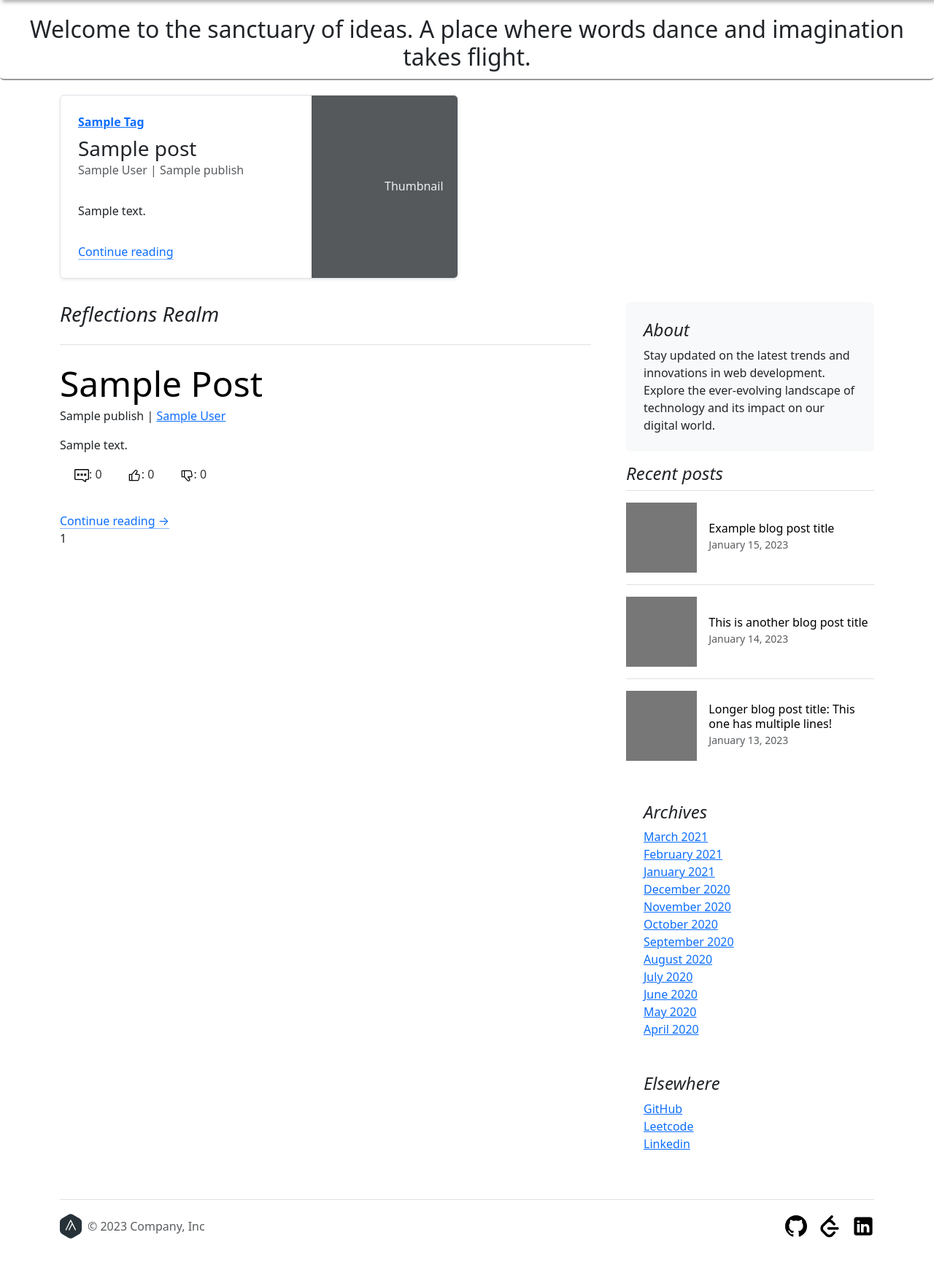
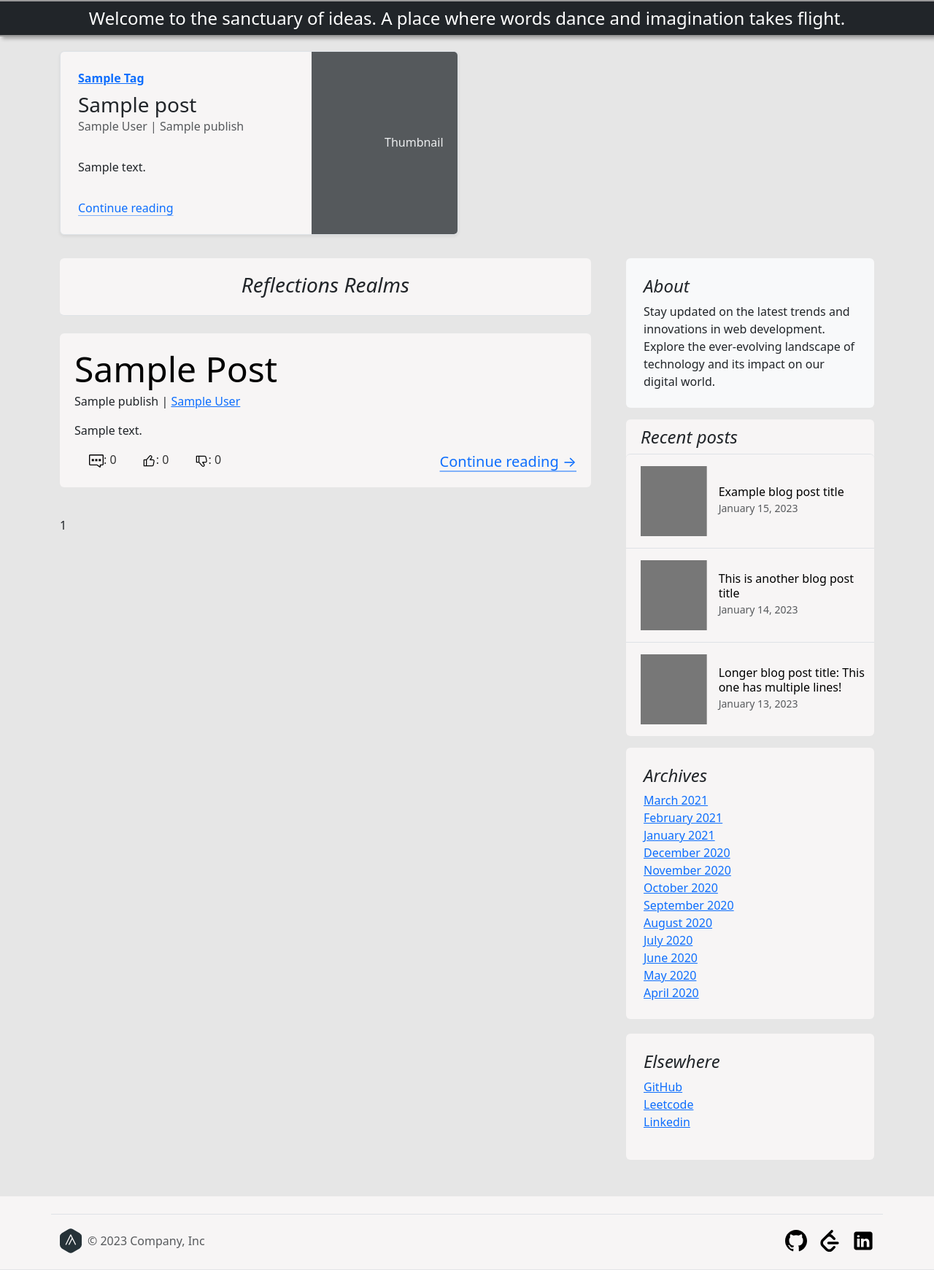
Before and after one commit to MorkvargIX/ByteBard, a Django app: template mysite/blog/templates/blog/post/list.html in a window 1280 px wide. Shown: the part 72-1813 px from the top of the page at 73% size. Run offline with Django 5.2, Linux system fonts and the light colour scheme; the template is opened without the code that fills it: most values are stand-ins (such as "Sample title", 1, 10 or a date in 2020); parts of the project's set-up code (start-up, migrations or seed data) failed here and were passed over.

Commit message:
Improved the main page

```diff
--- a/mysite/blog/static/css/blog.css
+++ b/mysite/blog/static/css/blog.css
@@ -2,6 +2,16 @@
     margin: 0;
     padding: 0;
 }
+
+.main-blocks-wrapper{
+    min-height: 100%;
+    display: flex;
+    flex-direction: column;
+}
+main{
+    flex: 1 1 auto;
+}
+
 
 /* header */
 .header-container{
@@ -21,20 +31,32 @@
     display: flex;
     justify-content: center;
     align-items: center;
-    height: 100px;
+    height: 50px;
     text-align: center;
-    margin: 10px 0 20px 0;
+    margin: 0 0 20px 0;
     border-bottom: 2px solid #999;
-    border-radius: 5px;
-
+    border-top: 2px solid #999;
+    background-color: rgb(247, 245, 245);
+    box-shadow: 3px 3px 5px 0px rgba(0, 0, 0, 0.3);
     @media screen and (max-width: 600px) {
         max-width: 100%;
         height: 200px;
     }
 }
 
+.border{
+    background-color: rgb(247, 245, 245);
+}
+
+.posts-main-header{
+    background-color: rgb(247, 245, 245);
+    text-align: center;
+    padding-top: 20px;
+}
+
+
 .blog-description{
-    font-size: 32px;
+    font-size: 24px;
     padding: 0;
     margin: 0;
 }
@@ -42,6 +64,12 @@
 .blog-post{
     margin-bottom: 40px;
     border-box: 1px;
+    background-color: rgb(247, 245, 245);
+    padding: 20px;
+}
+
+.blog-post-element{
+    padding: 10px;
 }
 
 .post-statistic {
@@ -66,6 +94,44 @@
     background-repeat: no-repeat;
 }
 
+.post-statistic-wrapper{
+    display: flex;
+    justify-content: space-between;
+    max-width: 700px;
+}
 
+.post-statistic-link{
+    font-size: 20px;
+}
+
+.info-panel{
+    padding-top: 10px;
+    background-color: rgb(247, 245, 245);
+}
+
+.info-panel-name{
+    padding-left: 20px;
+}
+
+.info-panel-element{
+    padding-left: 20px;
+}
+
+.archive-block{
+    background-color: rgb(247, 245, 245);
+    margin-bottom: 20px;
+}
+
+.else-block{
+    background-color: rgb(247, 245, 245);
+}
 
 /* footer */
+.footer-container{
+    background-color: rgb(247, 245, 245);
+    display: grid;
+    place-items: center;
+    margin-top: 50px;
+    padding-top: 0;
+    max-height: 100px;
+}
--- a/mysite/blog/templates/blog/base.html
+++ b/mysite/blog/templates/blog/base.html
@@ -3,17 +3,29 @@
 {% load static %}
 <html>
 <head>
+    <meta name="viewport" content="width=device-width, initial-scale=1.0">
     <title>{% block title %}{% endblock %}</title>
     <link href="{% static 'css/blog.css' %}" rel="stylesheet">
+    <link rel="icon" href="{% static 'logo/logo.svg' %}" type="image/svg">
     <link href="https://cdn.jsdelivr.net/npm/bootstrap@5.3.2/dist/css/bootstrap.min.css" rel="stylesheet" integrity="sha384-T3c6CoIi6uLrA9TneNEoa7RxnatzjcDSCmG1MXxSR1GAsXEV/Dwwykc2MPK8M2HN" crossorigin="anonymous">
+
 </head>
 
-<body>
+<body bgcolor="#c0c0c0">
+<div class="main-blocks-wrapper">
     {% include "blog/header.html" %}
 
     {% block content %}{% endblock %}
 
     {% include "blog/footer.html" %}
+</div>
+    <style>
+    body {
+        background-color: rgb(230, 230, 230);
+        height: 100%;
+    }
+    </style>
+
     <script src="https://cdn.jsdelivr.net/npm/bootstrap@5.3.2/dist/js/bootstrap.bundle.min.js" integrity="sha384-C6RzsynM9kWDrMNeT87bh95OGNyZPhcTNXj1NW7RuBCsyN/o0jlpcV8Qyq46cDfL" crossorigin="anonymous"></script>
 </body>
 </html>
--- a/mysite/blog/templates/blog/footer.html
+++ b/mysite/blog/templates/blog/footer.html
@@ -1,15 +1,15 @@
 {% load static %}
 
-<div class="container">
-      <footer class="d-flex flex-wrap justify-content-between align-items-center py-3 my-4 border-top">
-        <div class="col-md-4 d-flex align-items-center">
+<div class="footer-container">
+      <footer class="d-flex flex-wrap justify-content-between align-items-center py-3 my-4 border-top footer-elements container">
+        <div class="col-md-4 d-flex align-items-center footer-elements-icons">
           <a href="/" class="mb-3 me-2 mb-md-0 text-body-secondary text-decoration-none lh-1">
             <img src="{% static 'logo/logo.svg' %}" alt="#logo-svg">
           </a>
           <span class="mb-3 mb-md-0 text-body-secondary">© 2023 Company, Inc</span>
         </div>
 
-        <ul class="nav col-md-4 justify-content-end list-unstyled d-flex">
+        <ul class="nav col-md-4 justify-content-end list-unstyled d-flex footer-elements-urls">
           <li class="ms-3"><a class="text-body-secondary" href="#"><img src="{% static 'logo/github.svg'%}" width="30" height="30" alt="#github"></a></li>
           <li class="ms-3"><a class="text-body-secondary" href="#"><img src="{% static 'logo/leetcode.svg'%}" width="30" height="30" alt="#leetcode"></a></li>
           <li class="ms-3"><a class="text-body-secondary" href="#"><img src="{% static 'logo/linkedin.svg'%}" width="30" height="30" alt="#linkedin"></a></li>
--- a/mysite/blog/templates/blog/post/list.html
+++ b/mysite/blog/templates/blog/post/list.html
@@ -2,11 +2,11 @@
 {% load blog_tags %}
 {% load static %}
 
-{% block title %}My Blog{% endblock %}
+{% block title %}ByteBard{% endblock %}
 
 {% block content %}
 <div>
-  <div class="blog-description-container">
+  <div class="blog-description-container text-bg-dark">
       <h1 class="blog-description">Welcome to the sanctuary of ideas. A place where words dance and imagination takes flight.</h1>
   </div>
 </div>
@@ -43,25 +43,32 @@
 
     <div class="row g-5">
     <div class="col-md-8">
-      <h3 class="pb-4 mb-4 fst-italic border-bottom">
-        Reflections Realm
+      <h3 class="pb-4 mb-4 fst-italic border-bottom rounded posts-main-header">
+        Reflections Realms
       </h3>
 
       {% for post in posts%}
-      <div class="blog-post">
+      <div class="blog-post rounded">
+        <div class="border-post-elements">
           <h2 class="display-5 link-body-emphasis mb-1">{{ post.title|title }}</h2>
           <p class="blog-post-meta">{{ post.publish }} | <a href="#">{{ post.author }}</a></p>
           <p>{{ post.body|markdown|truncatewords_html:60 }}</p>
 
-        <ul class="post-statistic">
+          <div class="post-statistic-wrapper">
+            <ul class="post-statistic post-statistic-element">
               <li class="statistic-element"><img src="{% static 'logo/comment.svg' %}" alt="#comment" width="20" height="20">: 0</li>
               <li class="statistic-element"><img src="{% static 'logo/like.svg' %}" alt="#comment" width="20" height="20">: 0</li>
               <li class="statistic-element"><img src="{% static 'logo/dislike.svg' %}" alt="#comment" width="20" height="20">: 0</li>
             </ul>
-      </div>
+            <div class="post-statistic-element post-statistic-link">
               <a href="{{ post.get_absolute_url }}" class="icon-link gap-1 icon-link-hover">
                   Continue reading →
               </a>
+            </div>
+          </div>
+        </div>
+      </div>
+
       {% endfor %}
 
 
@@ -76,11 +83,11 @@
           <p class="mb-0">Stay updated on the latest trends and innovations in web development. Explore the ever-evolving landscape of technology and its impact on our digital world.</p>
         </div>
 
-        <div>
-          <h4 class="fst-italic">Recent posts</h4>
+        <div class="info-panel rounded">
+          <h4 class="fst-italic info-panel-name">Recent posts</h4>
           <ul class="list-unstyled">
             <li>
-              <a class="d-flex flex-column flex-lg-row gap-3 align-items-start align-items-lg-center py-3 link-body-emphasis text-decoration-none border-top" href="#">
+              <a class=" info-panel-element d-flex flex-column flex-lg-row gap-3 align-items-start align-items-lg-center py-3 link-body-emphasis text-decoration-none border-top rounded" href="#">
                 <svg class="bd-placeholder-img" width="100%" height="96" xmlns="http://www.w3.org/2000/svg" aria-hidden="true" preserveAspectRatio="xMidYMid slice" focusable="false"><rect width="100%" height="100%" fill="#777"></rect></svg>
                 <div class="col-lg-8">
                   <h6 class="mb-0">Example blog post title</h6>
@@ -89,7 +96,7 @@
               </a>
             </li>
             <li>
-              <a class="d-flex flex-column flex-lg-row gap-3 align-items-start align-items-lg-center py-3 link-body-emphasis text-decoration-none border-top" href="#">
+              <a class=" info-panel-element d-flex flex-column flex-lg-row gap-3 align-items-start align-items-lg-center py-3 link-body-emphasis text-decoration-none border-top" href="#">
                 <svg class="bd-placeholder-img" width="100%" height="96" xmlns="http://www.w3.org/2000/svg" aria-hidden="true" preserveAspectRatio="xMidYMid slice" focusable="false"><rect width="100%" height="100%" fill="#777"></rect></svg>
                 <div class="col-lg-8">
                   <h6 class="mb-0">This is another blog post title</h6>
@@ -98,7 +105,7 @@
               </a>
             </li>
             <li>
-              <a class="d-flex flex-column flex-lg-row gap-3 align-items-start align-items-lg-center py-3 link-body-emphasis text-decoration-none border-top" href="#">
+              <a class=" info-panel-element d-flex flex-column flex-lg-row gap-3 align-items-start align-items-lg-center py-3 link-body-emphasis text-decoration-none border-top" href="#">
                 <svg class="bd-placeholder-img" width="100%" height="96" xmlns="http://www.w3.org/2000/svg" aria-hidden="true" preserveAspectRatio="xMidYMid slice" focusable="false"><rect width="100%" height="100%" fill="#777"></rect></svg>
                 <div class="col-lg-8">
                   <h6 class="mb-0">Longer blog post title: This one has multiple lines!</h6>
@@ -109,7 +116,7 @@
           </ul>
         </div>
 
-        <div class="p-4">
+        <div class="p-4 rounded archive-block">
           <h4 class="fst-italic">Archives</h4>
           <ol class="list-unstyled mb-0">
             <li><a href="#">March 2021</a></li>
@@ -127,7 +134,7 @@
           </ol>
         </div>
 
-        <div class="p-4">
+        <div class="p-4 else-block rounded">
           <h4 class="fst-italic">Elsewhere</h4>
           <ol class="list-unstyled">
             <li><a href="https://github.com/MorkvargIX">GitHub</a></li>
```
Lines whose indentation alone changed are shown as unchanged.
